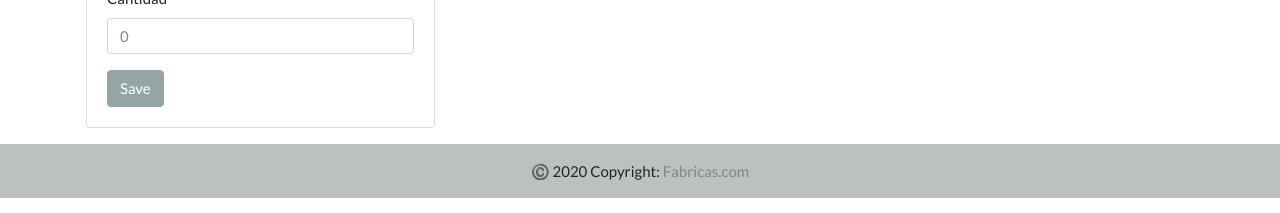
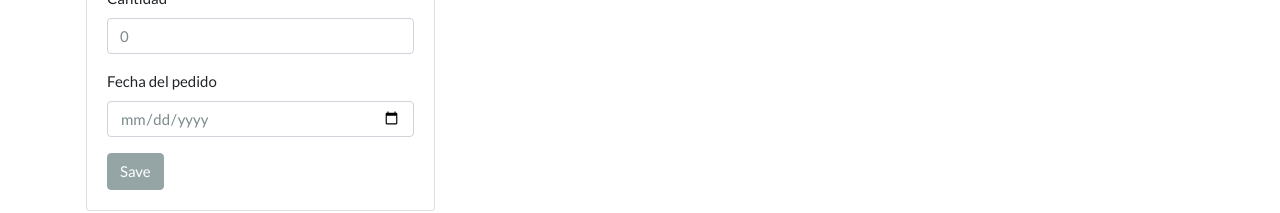
Before and after one commit to Leonelcast/SistemaFabricacion, an Angular app in the folder frontEnd/: page /pedidos in a window 1280 px wide. Shown: the part 277-490 px from the top of the page. Built offline with nearby package versions, Linux system fonts and the light colour scheme; no server answers; sample sign-in values are in the browser's storage.

Commit message:
completo

```diff
--- a/frontEnd/src/app/components/pedido/pedido.component.html
+++ b/frontEnd/src/app/components/pedido/pedido.component.html
@@ -20,6 +20,12 @@
                         <label>Cantidad</label>
                         <input type="text" class="form-control" placeholder=" Cantidad" name="cantidad"
                             [(ngModel)]="pedidoService.selectedPedido.cantidad">
+                    </div>
+
+                    <div class="form-group">
+                        <label>Fecha del pedido</label>
+                        <input type="date" class="form-control" placeholder="fecha_p" name="fecha_p"
+                            [(ngModel)]="pedidoService.selectedPedido.fecha_p">
                     </div>
 
                     <button class="btn btn-secondary">Save</button>
@@ -57,11 +63,11 @@
                         <tbody>
                             <tr *ngFor="let pedido of pedidoService.pedido">
                                 <td>{{pedido.cantidad}}</td>
-                                <td>{{pedido.dispositivo.precio * pedido.cantidad}}</td>
+                                <td>{{pedido.dispositivo.precio*pedido.cantidad}}</td>
                                 <td>{{pedido.fecha_p}}</td>
                                 <td>{{pedido.fecha_e}}</td>
-                                <td >{{pedido?.dispositivo?.modelo}}</td>
-                                <td>{{pedido?.user?.nombre}}</td>
+                                <td >{{pedido.dispositivo.modelo}}</td>
+                                <td>{{pedido.user.nombre}}</td>
                                 <td>{{pedido.estado}}</td>
 
                                 <td>
```
